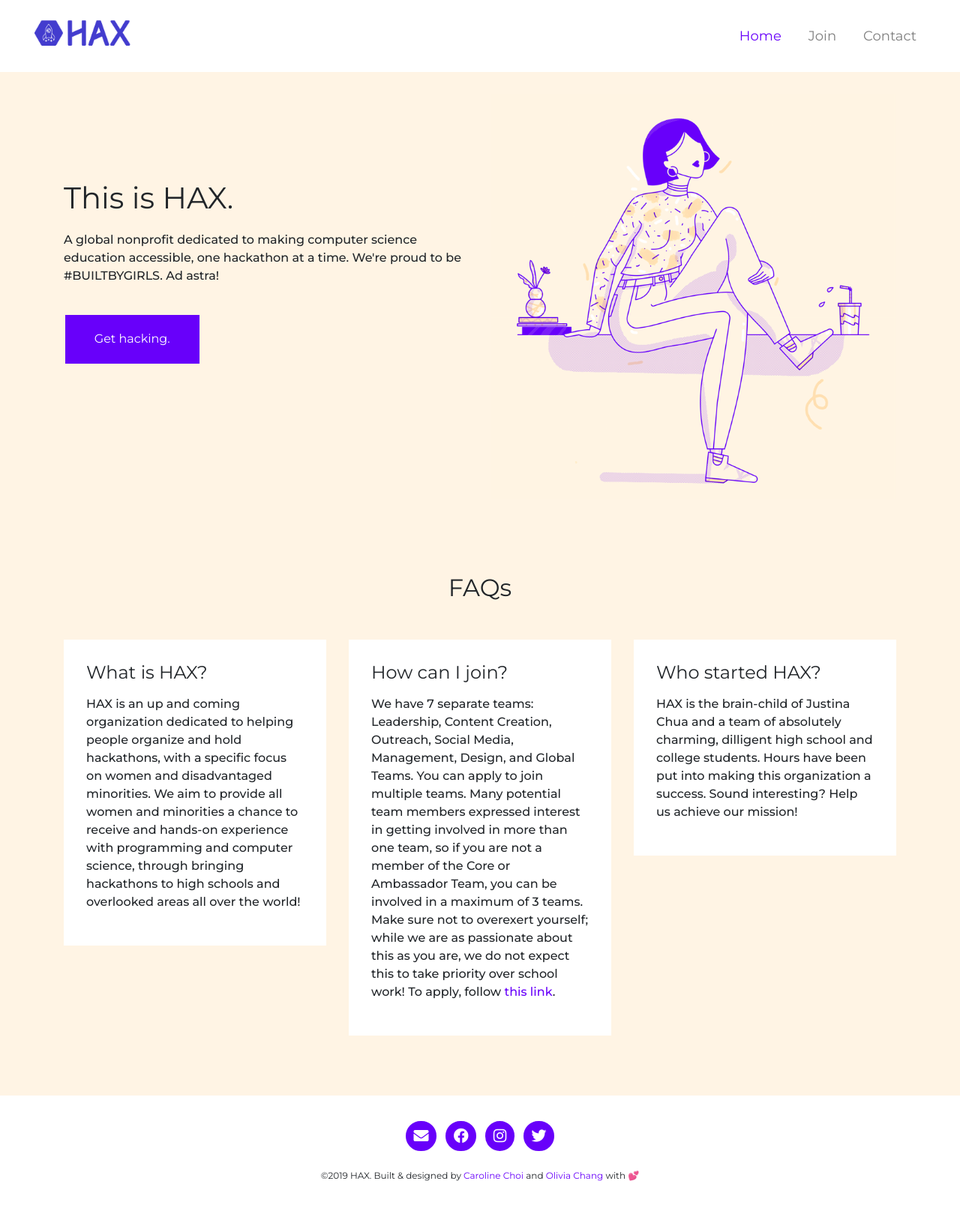
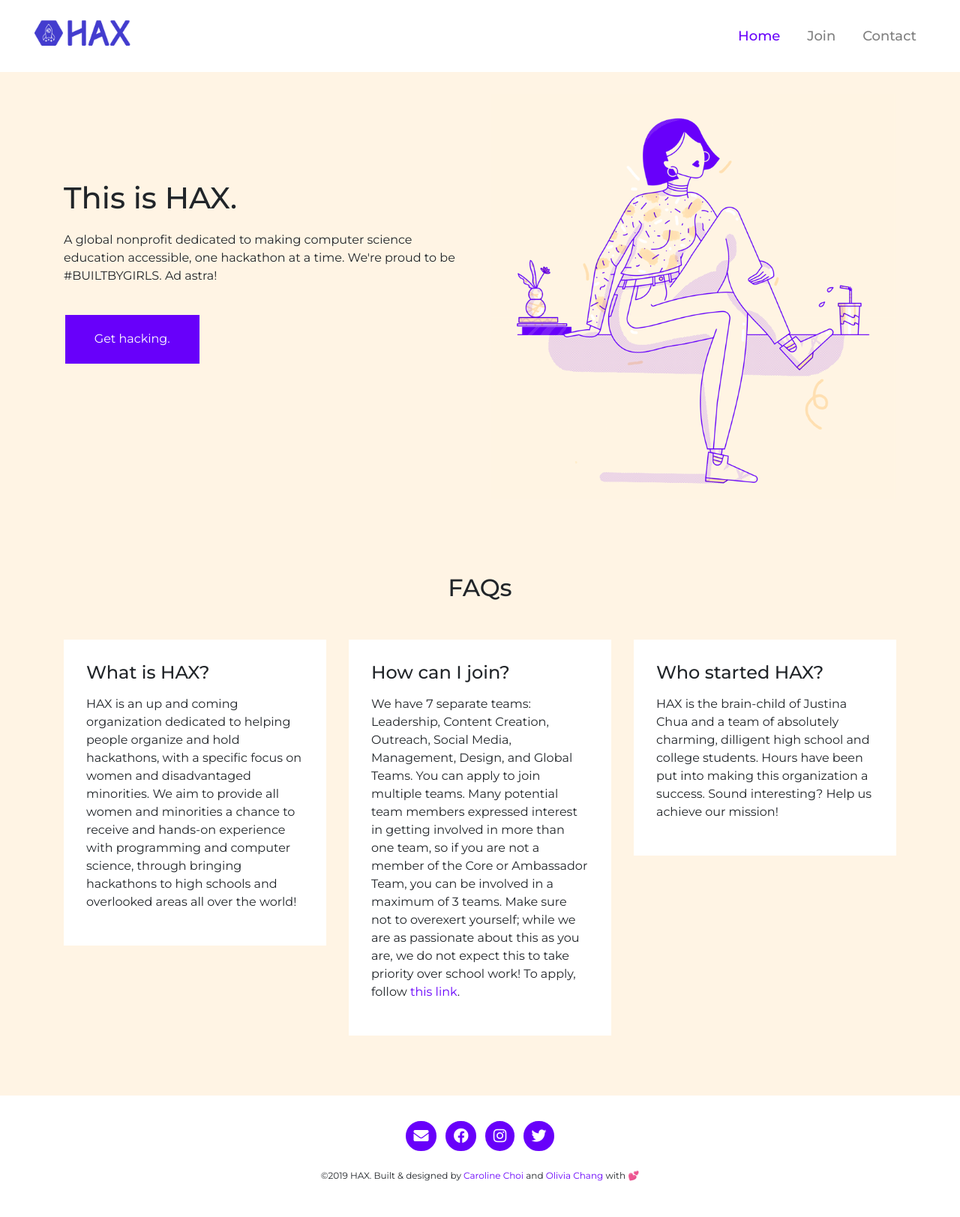
Before and after one commit to hax-org/website, a Jekyll site: the page built from index.html, in a window 1280 px wide. Shown: the whole page at 75% size. Built offline with Jekyll 4.4.1, drawn with Linux system fonts in a browser that asks for light colours; nearby versions of some CDN libraries; library files that are not in the unit come from our copies.

Commit message:
fix font weights

```diff
--- a/_sass/_faq.scss
+++ b/_sass/_faq.scss
@@ -1,7 +1,7 @@
 .faq-section-title {
   text-align: center;
   margin-bottom: 50px;
-  font-weight: 400;
+  font-weight: 500;
 }
 
 .faq-block {
@@ -11,10 +11,10 @@
 }
 
 .faq-block-title {
-  font-weight: 400;
+  font-weight: 500;
   margin-bottom: 15px;
 }
 
 .faq-text {
-  font-weight: 500;
+  font-weight: 400;
 }
--- a/_sass/_hero.scss
+++ b/_sass/_hero.scss
@@ -29,12 +29,12 @@
   #title {
     font-size: 40px;
     margin-bottom: 20px;
-    font-weight: 400;
+    font-weight: 500;
   }
 
   #subtitle {
     margin-bottom: 30px;
-    font-weight: 500;
+    font-weight: 400;
   }
 
 }
--- a/_sass/_nav.scss
+++ b/_sass/_nav.scss
@@ -8,6 +8,7 @@
   text-transform: capitalize;
   transition: .2s all;
   font-size: 18px;
+  font-weight: 500;
 }
 
 .navbar-brand {
```
Also changed, not shown: 1 other file.
